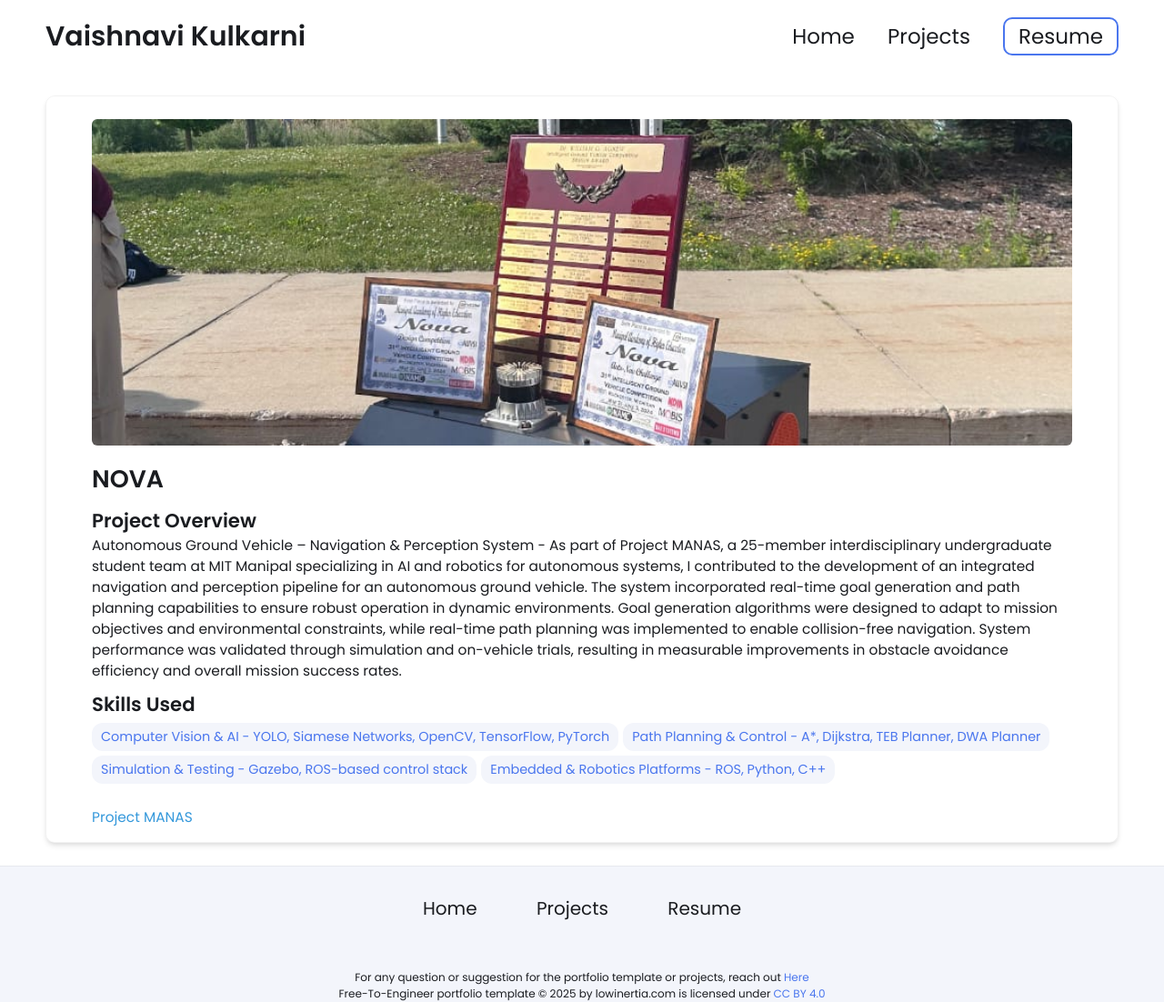
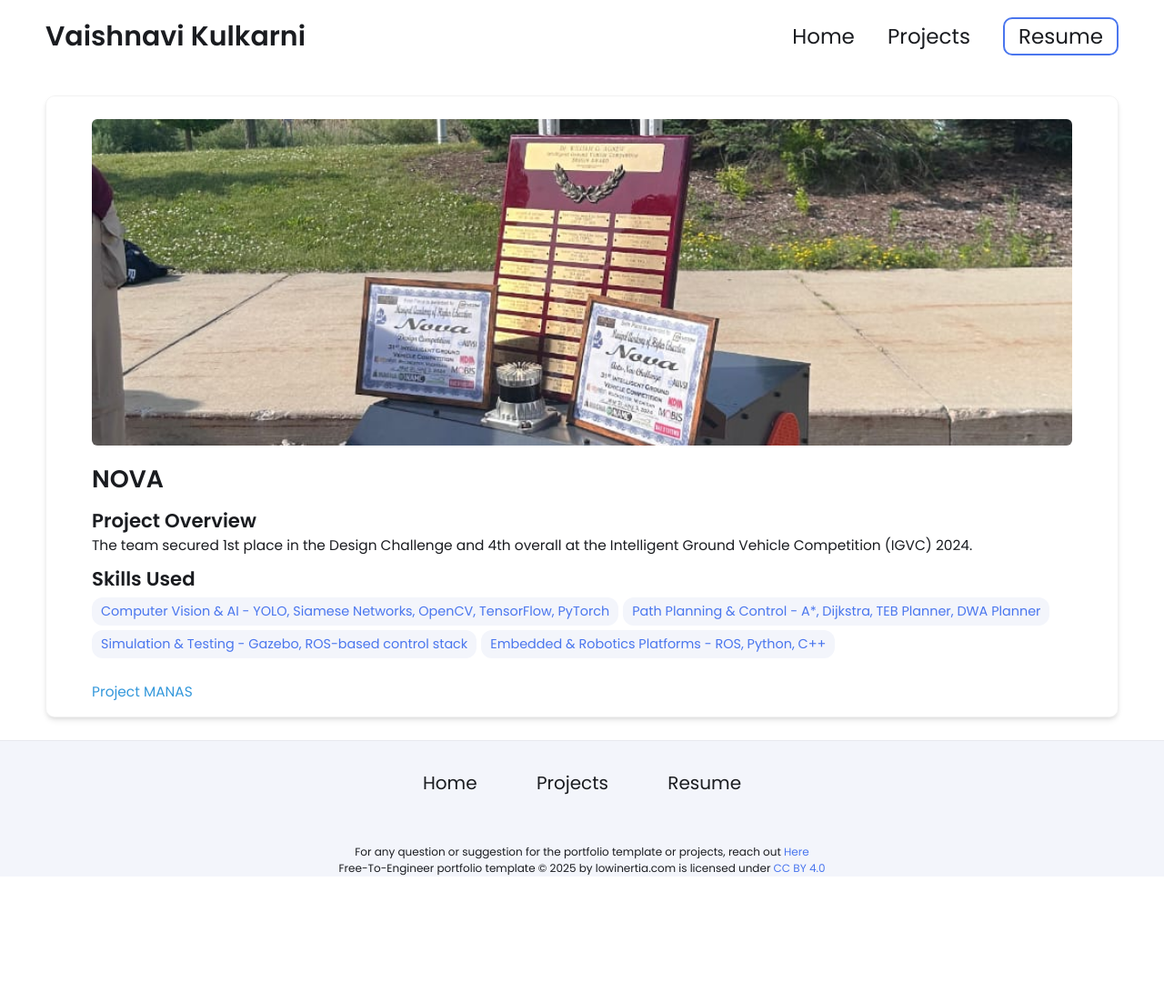
Before and after one commit to vk24940/vk24940.github.io, a Jekyll site: the page built from _projects/demo-project/index.md, in a window 1280 px wide. Shown: the whole page at 91% size. Built offline with Jekyll 4.4.1, drawn with Linux system fonts in a browser that asks for light colours; after the commit the page ends 964 px from its top, so only the background shows below that.

Commit message:
Update index.md

```diff
--- a/_projects/demo-project/index.md
+++ b/_projects/demo-project/index.md
@@ -2,6 +2,7 @@
 layout: post
 title: NOVA
 description:  Autonomous Ground Vehicle – Navigation & Perception System - As part of Project MANAS, a 25-member interdisciplinary undergraduate student team at MIT Manipal specializing in AI and robotics for autonomous systems, I contributed to the development of an integrated navigation and perception pipeline for an autonomous ground vehicle. The system incorporated real-time goal generation and path planning capabilities to ensure robust operation in dynamic environments. Goal generation algorithms were designed to adapt to mission objectives and environmental constraints, while real-time path planning was implemented to enable collision-free navigation. System performance was validated through simulation and on-vehicle trials, resulting in measurable improvements in obstacle avoidance efficiency and overall mission success rates.
+description: The team secured 1st place in the Design Challenge and 4th overall at the Intelligent Ground Vehicle Competition (IGVC) 2024.
 skills:
   - Computer Vision & AI - YOLO, Siamese Networks, OpenCV, TensorFlow, PyTorch
   - Path Planning & Control - A*, Dijkstra, TEB Planner, DWA Planner
```
